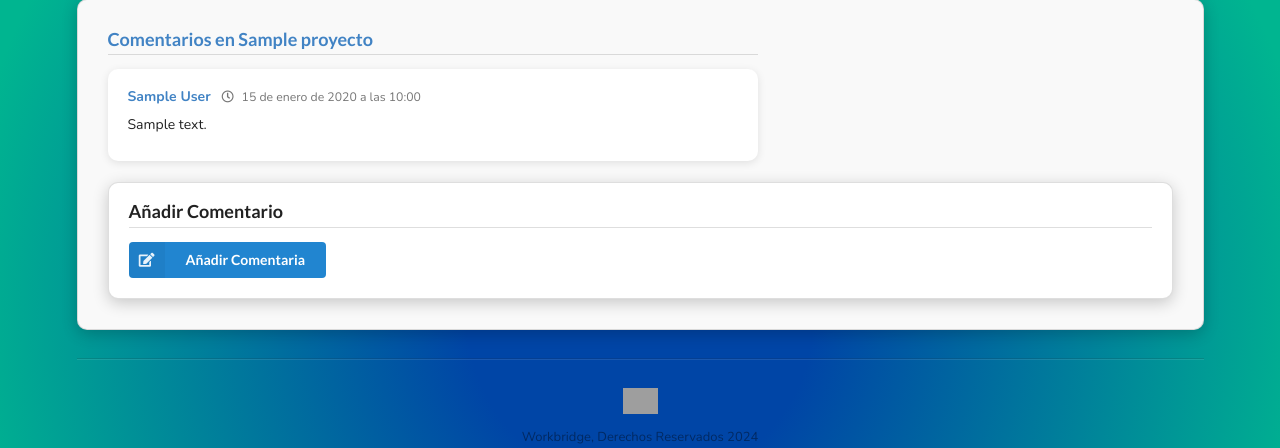
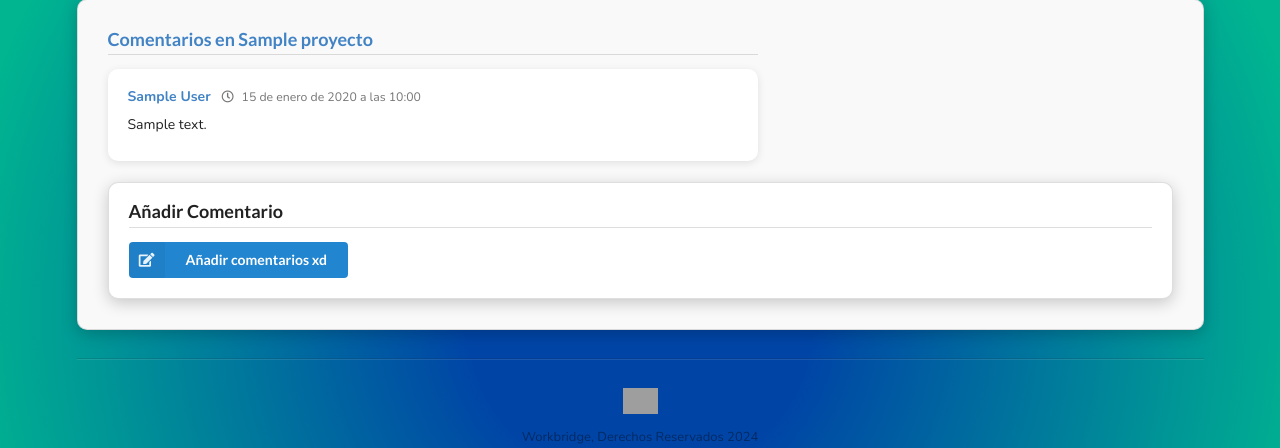
Before and after one commit to Teorome/workbridge, a Django app: page /comentariosU/1/ in a window 1280 px wide. Shown: the part 86-534 px from the top of the page. Run offline with Django 4.2, Linux system fonts and the light colour scheme; tables that the repository leaves empty hold one stand-in row (values such as "Sample post"); some libraries are stand-ins or nearby versions; grey boxes are pictures that could not be loaded.

Commit message:
puse un xd

```diff
--- a/workbridgetest1/task1/templates/interfaz_inicio/home/comentariosU.html
+++ b/workbridgetest1/task1/templates/interfaz_inicio/home/comentariosU.html
@@ -33,7 +33,7 @@
                     {{ form.as_p }}
                 </div>
                 <button class="ui blue labeled submit icon button" type="button" onclick="denegar()">
-                    <i class="icon edit"></i> Añadir Comentaria
+                    <i class="icon edit"></i> Añadir comentarios xd
                 </button>
             </form>
         </div>
```
